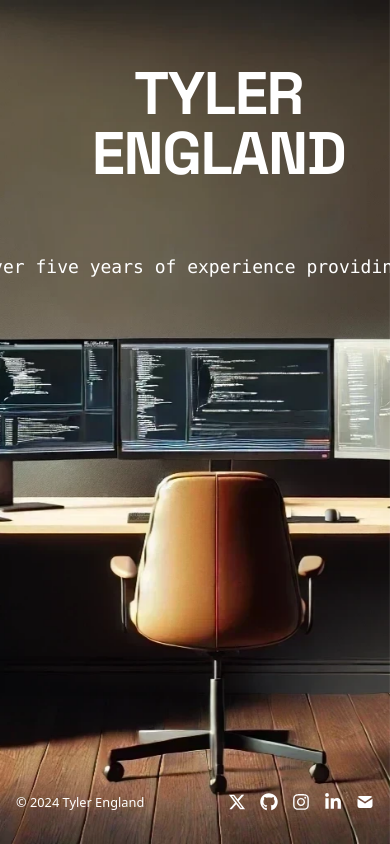
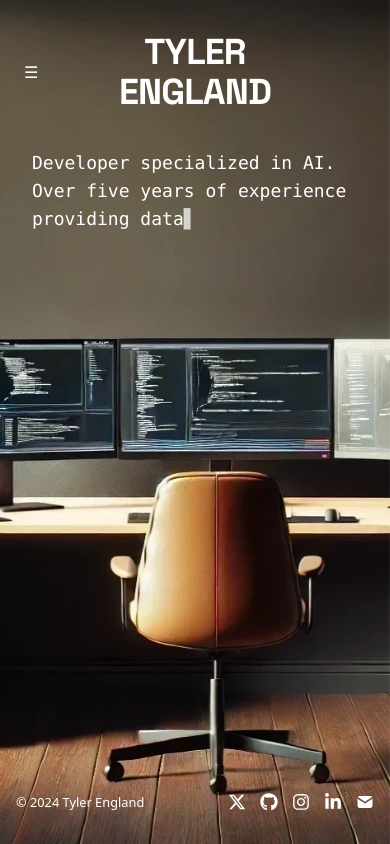
Before and after one commit to tylerengland25/personal-website, a Next.js app: page / in a window 390 px wide. Built offline with nearby package versions, Linux system fonts and the light colour scheme.

Commit message:
Mobile home screen

```diff
--- a/app/(home)/components/background.tsx
+++ b/app/(home)/components/background.tsx
@@ -21,7 +21,7 @@ export default function Background({
           className="object-cover"
           style={{
             objectFit: 'cover',
-            objectPosition: '50% 50%',
+            objectPosition: 'center center',
           }}
           quality={100}
         />
--- a/app/(home)/components/home-content.tsx
+++ b/app/(home)/components/home-content.tsx
@@ -14,9 +14,9 @@ export default function HomeContent() {
 
   return (
     <div className="absolute inset-0 flex items-start justify-center pt-20">
-      <div className="max-w-4xl px-0 -mt-[75px]">
-        <div className="w-[1000px] text-center">
-          <p className="text-lg md:text-2xl font-mono text-white -ml-20 text-left">
+      <div className="max-w-4xl px-4 lg:px-0 -mt-[75px]">
+        <div className="w-full lg:w-[1000px] text-center">
+          <p className="text-lg md:text-2xl font-mono text-white lg:-ml-20 text-left px-4 lg:px-0">
             <TypeWriter
               text="Developer specialized in AI. Over five years of experience providing data-driven solutions for businesses. Explore his [projects](/projects), read his [blog](/blog), or [get in touch](/contact)."
               delay={75}
--- /dev/null
+++ b/app/(home)/components/mobile-nav.tsx
@@ -0,0 +1,79 @@
+'use client';
+
+import Link from 'next/link';
+import { useState } from 'react';
+import { Space_Grotesk } from 'next/font/google';
+
+const spaceGrotesk = Space_Grotesk({
+  weight: ['700'],
+  subsets: ['latin'],
+  variable: '--font-space-grotesk',
+});
+
+export default function MobileNav() {
+  const [isOpen, setIsOpen] = useState(false);
+
+  return (
+    <header className="w-full px-4">
+      <nav className="flex items-center justify-center py-8">
+        {/* Left Menu Button */}
+        <button
+          onClick={() => setIsOpen(!isOpen)}
+          className="absolute left-4 text-white p-2 z-50"
+          aria-label="Toggle menu"
+        >
+          {isOpen ? '✕' : '☰'}
+        </button>
+
+        {/* Centered Name */}
+        <Link
+          href="/"
+          className={`flex flex-col items-center text-center ${spaceGrotesk.className}`}
+        >
+          <span className="text-4xl font-bold tracking-tight uppercase text-white">
+            Tyler
+          </span>
+          <span className="text-4xl font-bold tracking-tight uppercase text-white">
+            England
+          </span>
+        </Link>
+
+        {/* Mobile Menu Overlay */}
+        {isOpen && (
+          <div className="fixed inset-0 bg-gray-900/95 backdrop-blur-md z-40">
+            <div className="flex flex-col items-center justify-center h-full space-y-8">
+              <Link
+                href="/projects"
+                className="font-mono text-2xl text-white hover:text-gray-200 transition-colors"
+                onClick={() => setIsOpen(false)}
+              >
+                PROJECTS
+              </Link>
+              <Link
+                href="/blog"
+                className="font-mono text-2xl text-white hover:text-gray-200 transition-colors"
+                onClick={() => setIsOpen(false)}
+              >
+                BLOG
+              </Link>
+              <Link
+                href="/about"
+                className="font-mono text-2xl text-white hover:text-gray-200 transition-colors"
+                onClick={() => setIsOpen(false)}
+              >
+                ABOUT
+              </Link>
+              <Link
+                href="/contact"
+                className="font-mono text-2xl text-white hover:text-gray-200 transition-colors"
+                onClick={() => setIsOpen(false)}
+              >
+                CONTACT
+              </Link>
+            </div>
+          </div>
+        )}
+      </nav>
+    </header>
+  );
+}
--- a/app/(home)/page.tsx
+++ b/app/(home)/page.tsx
@@ -2,12 +2,18 @@ import Background from './components/background';
 import HomeContent from './components/home-content';
 import { Navbar } from './components/nav';
 import Footer from './components/footer';
+import MobileNav from './components/mobile-nav';
 
 export default function Page() {
   return (
-    <div className="h-screen overflow-hidden relative flex flex-col">
+    <div className="min-h-screen overflow-x-hidden relative flex flex-col">
       <Background imagePath="/backgrounds/desk-setup-dark.webp" />
-      <Navbar />
+      <div className="lg:block hidden">
+        <Navbar />
+      </div>
+      <div className="lg:hidden">
+        <MobileNav />
+      </div>
       <div className="flex-1 relative">
         <HomeContent />
       </div>
--- a/app/layout.tsx
+++ b/app/layout.tsx
@@ -48,6 +48,9 @@ export default function RootLayout({
 }) {
   return (
     <html lang="en" className={`${GeistSans.variable} ${GeistMono.variable}`}>
+      <head>
+        <meta name="viewport" content="width=device-width, initial-scale=1" />
+      </head>
       <body>
         <RootLayoutClient>{children}</RootLayoutClient>
       </body>
```
